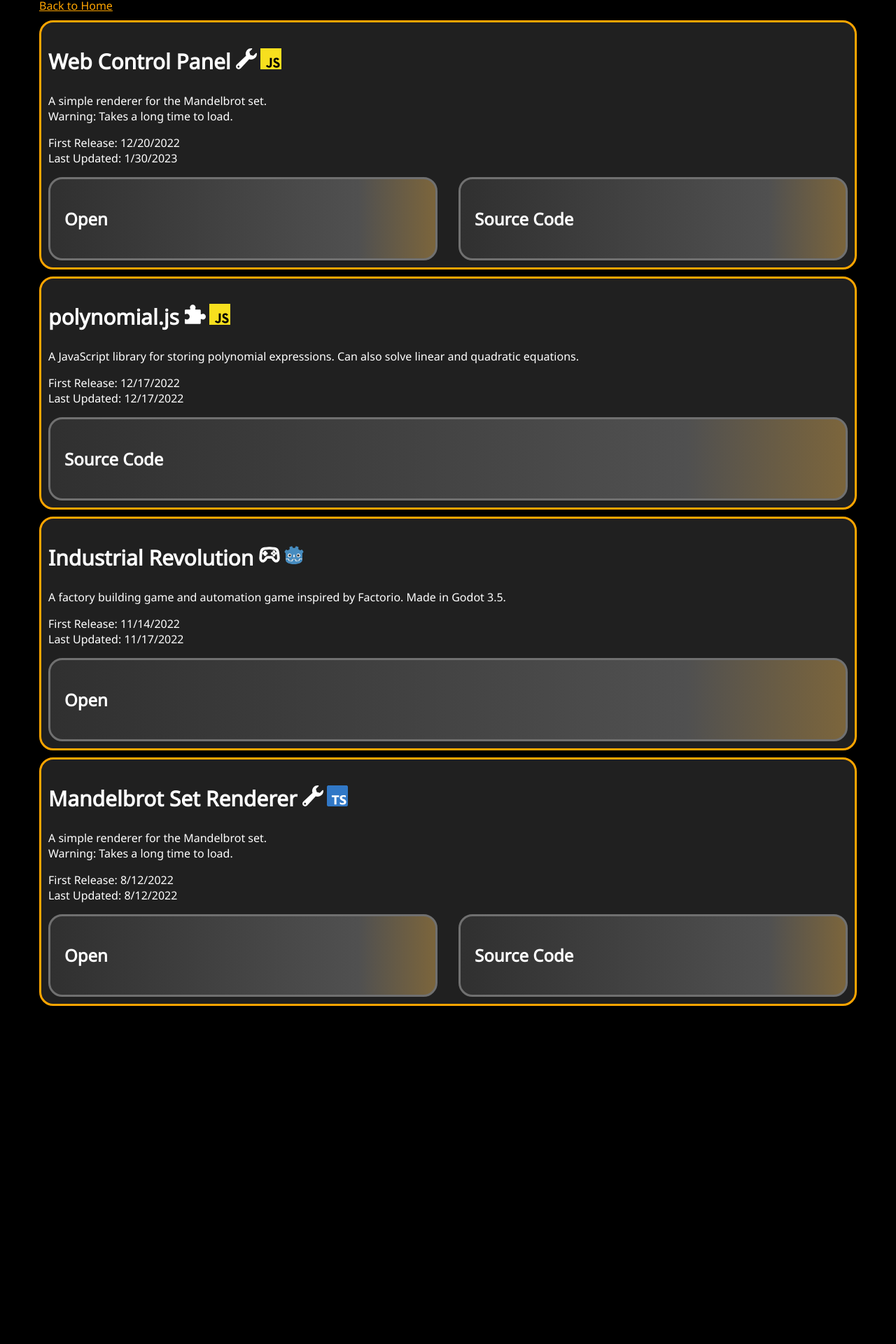
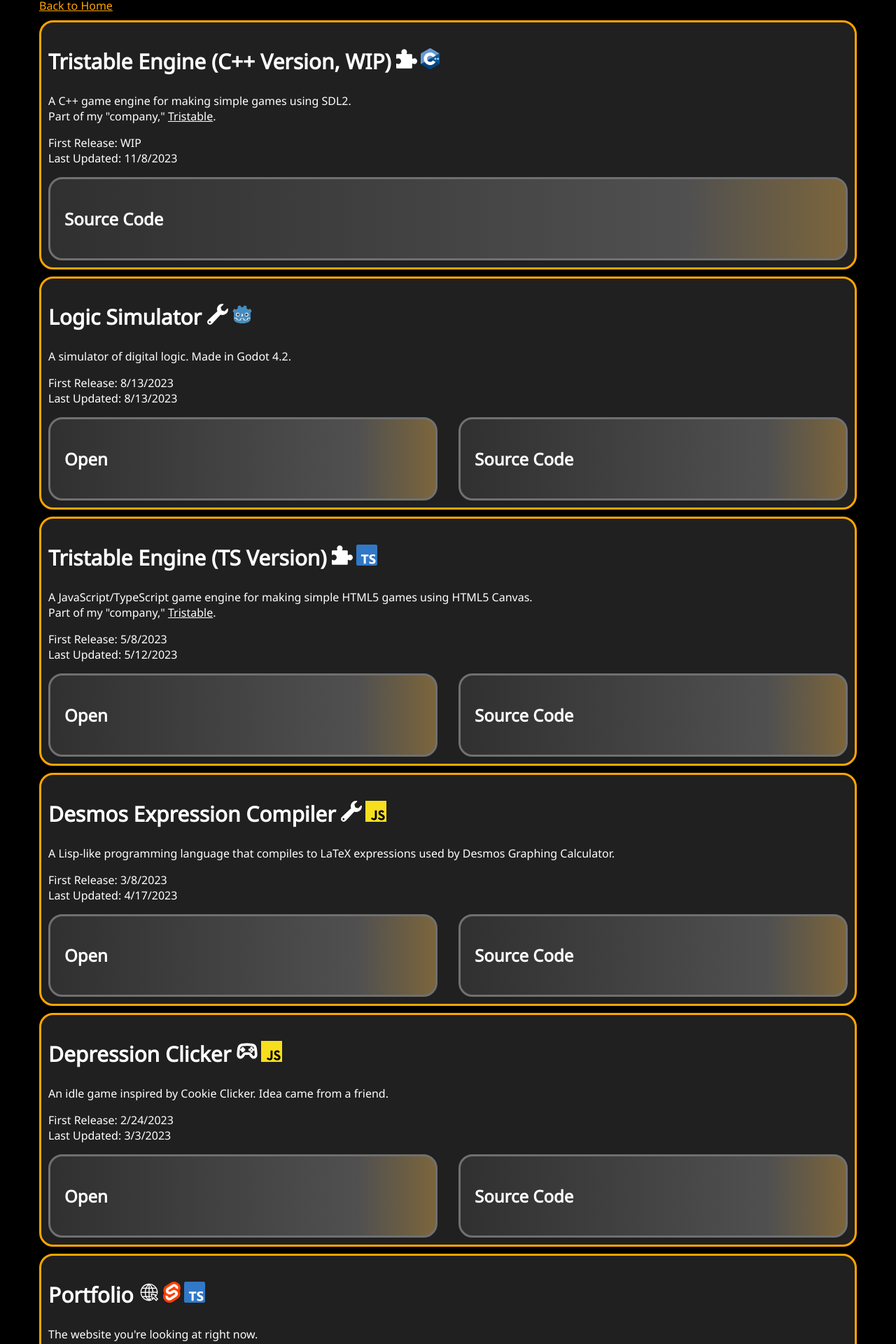
Before and after one commit to TrueSunGaming/truesungaming.github.io, a SvelteKit app: page /projects in a window 1280 px wide. Shown: the part 232-2152 px from the top of the page at 70% size. Before the commit the page ends 1735 px from the top, so only its background shows below. Built offline with nearby package versions, Linux system fonts and the light colour scheme.

Commit message:
add all projects, add tab title

```diff
--- a/package.json
+++ b/package.json
@@ -8,7 +8,8 @@
 		"preview": "vite preview",
 		"check": "svelte-kit sync && svelte-check --tsconfig ./tsconfig.json",
 		"check:watch": "svelte-kit sync && svelte-check --tsconfig ./tsconfig.json --watch",
-		"lint": "eslint ."
+		"lint": "eslint .",
+		"deploy": "vite build && gh-pages -d build"
 	},
 	"devDependencies": {
 		"@sveltejs/adapter-auto": "^2.0.0",
--- a/src/lib/projectData.json
+++ b/src/lib/projectData.json
@@ -32,10 +32,80 @@
     {
         "title": "Web Control Panel",
         "icons": ["tool", "javascript"],
-        "description": "A simple renderer for the Mandelbrot set.<br>Warning: Takes a long time to load.",
+        "description": "A user interace with all kinds of tools, all built into a bookmarklet.",
         "link": "https://raw.githubusercontent.com/TrueSunGaming/web-control-panel/main/bookmark.js",
         "source": "https://github.com/TrueSunGaming/web-control-panel",
         "release": "12/20/2022",
         "lastUpdate": "1/30/2023"
+    },
+
+    {
+        "title": "Depression Clicker",
+        "icons": ["game", "javascript"],
+        "description": "An idle game inspired by Cookie Clicker. Idea came from a friend.",
+        "link": "https://truesungaming.github.io/depression-clicker",
+        "source": "https://github.com/TrueSunGaming/depression-clicker",
+        "release": "2/24/2023",
+        "lastUpdate": "3/3/2023"
+    },
+
+    {
+        "title": "Learn Pi",
+        "icons": ["tool", "javascript"],
+        "description": "A tool to help learn up to 1000 digits of pi. I used this myself to learn 100 digits!",
+        "link": "https://truesungaming.github.io/learn-pi",
+        "source": "https://github.com/TrueSunGaming/learn-pi",
+        "release": "10/12/2022",
+        "lastUpdate": "3/14/2023"
+    },
+
+    {
+        "title": "Desmos Expression Compiler",
+        "icons": ["tool", "javascript"],
+        "description": "A Lisp-like programming language that compiles to LaTeX expressions used by Desmos Graphing Calculator.",
+        "link": "https://truesungaming.github.io/desmos-expression-compiler",
+        "source": "https://github.com/TrueSunGaming/desmos-expression-compiler",
+        "release": "3/8/2023",
+        "lastUpdate": "4/17/2023"
+    },
+
+    {
+        "title": "Logic Simulator",
+        "icons": ["tool", "godot"],
+        "description": "A simulator of digital logic. Made in Godot 4.2.",
+        "link": "https://tsg-logic-sim.netlify.app",
+        "source": "https://github.com/TrueSunGaming/logic-sim",
+        "release": "8/13/2023",
+        "lastUpdate": "8/13/2023"
+    },
+
+    {
+        "title": "Portfolio",
+        "icons": ["website", "svelte", "typescript"],
+        "description": "The website you're looking at right now.",
+        "link": null,
+        "source": "https://github.com/TrueSunGaming/truesungaming.github.io",
+        "release": "2/12/2023",
+        "lastUpdate": "12/14/2023"
+    },
+
+    {
+        "title": "Tristable Engine (TS Version)",
+        "icons": ["library", "typescript"],
+        "description": "A JavaScript/TypeScript game engine for making simple HTML5 games using HTML5 Canvas.<br>Part of my \"company,\" <a href=\"https://github.com/Tristable\">Tristable</a>.",
+        "link": "https://www.npmjs.com/package/tristable-engine",
+        "source": "https://github.com/Tristable/tristable-engine",
+        "release": "5/8/2023",
+        "lastUpdate": "5/12/2023"
+    },
+
+    {
+        "title": "Tristable Engine (C++ Version, WIP)",
+        "icons": ["library", "c++"],
+        "description": "A C++ game engine for making simple games using SDL2.<br>Part of my \"company,\" <a href=\"https://github.com/Tristable\">Tristable</a>.",
+        "link": null,
+        "source": "https://github.com/Tristable/tristable-engine-cpp",
+        "release": "WIP",
+        "lastUpdate": "11/8/2023"
     }
 ]
--- a/src/routes/+page.svelte
+++ b/src/routes/+page.svelte
@@ -6,6 +6,10 @@
     let loaded = false;
     onMount(() => loaded = true);
 </script>
+
+<svelte:head>
+    <title>TrueSunGaming</title>
+</svelte:head>
 
 {#if loaded}
     <h1 in:fly={{ duration: 300, x: -100, opacity: 0 }}>Hi, I'm Matthew!</h1>
--- a/src/routes/attribution/+page.svelte
+++ b/src/routes/attribution/+page.svelte
@@ -17,6 +17,10 @@
 
     <p>loading...</p>
 {/if}
+
+<svelte:head>
+    <title>Attribution | TrueSunGaming</title>
+</svelte:head>
 
 <a href="/">
     Back to Home
--- a/src/routes/projects/+page.svelte
+++ b/src/routes/projects/+page.svelte
@@ -8,8 +8,12 @@
     let loaded = false;
     onMount(() => loaded = true);
 
-    const sortedData = projectData.sort((a, b) => new Date(b.release).getTime() - new Date(a.release).getTime())
+    const sortedData = projectData.sort((a, b) => a.release == "WIP" ? -1 : (new Date(b.release).getTime() - new Date(a.release).getTime()))
 </script>
+
+<svelte:head>
+    <title>Projects | TrueSunGaming</title>
+</svelte:head>
 
 {#if loaded}
     <h1 in:fly={{ duration: 300, x: -100, opacity: 0 }}>Projects</h1>
```
Also changed, not shown: static/website.svg (added).
